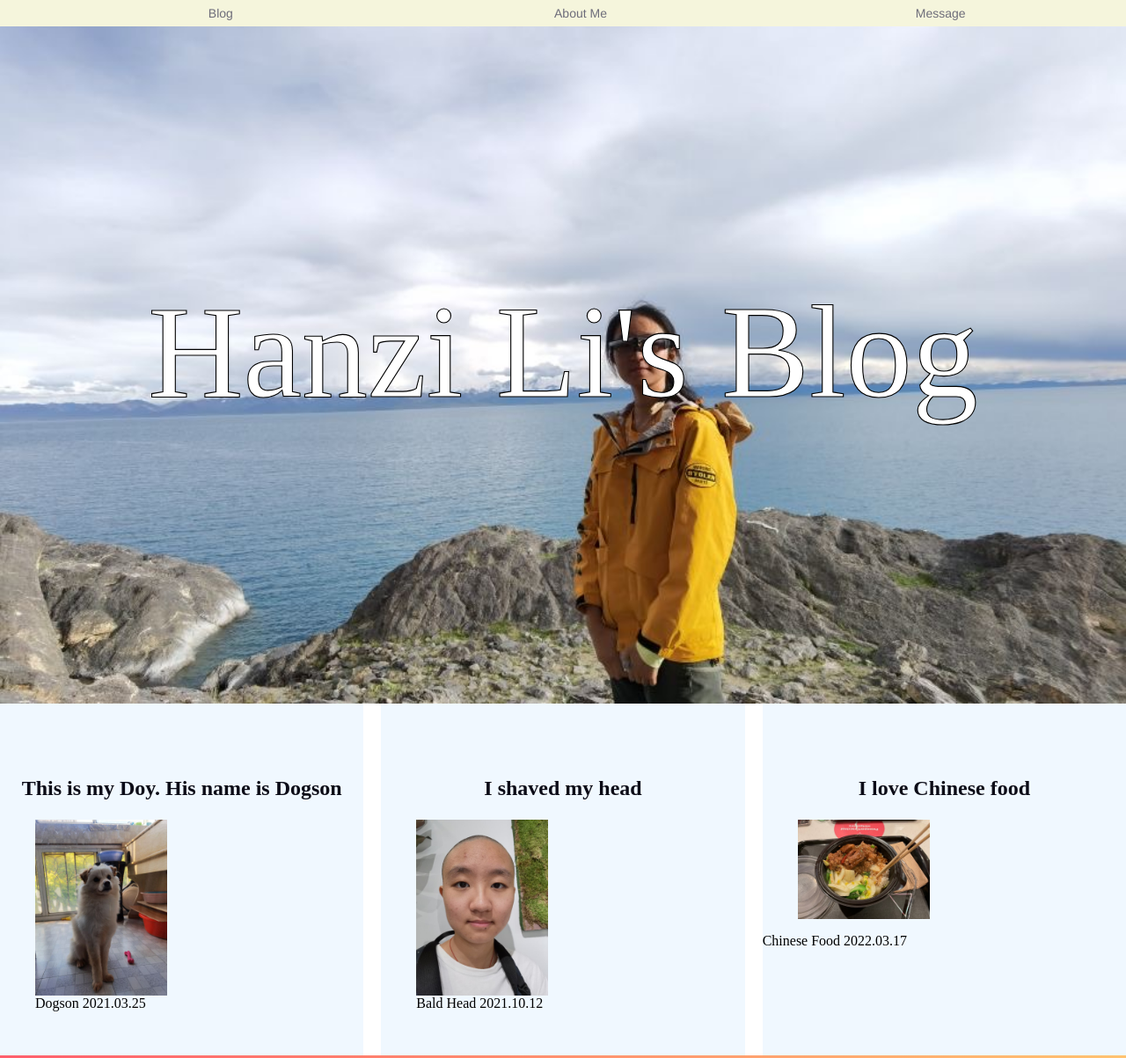
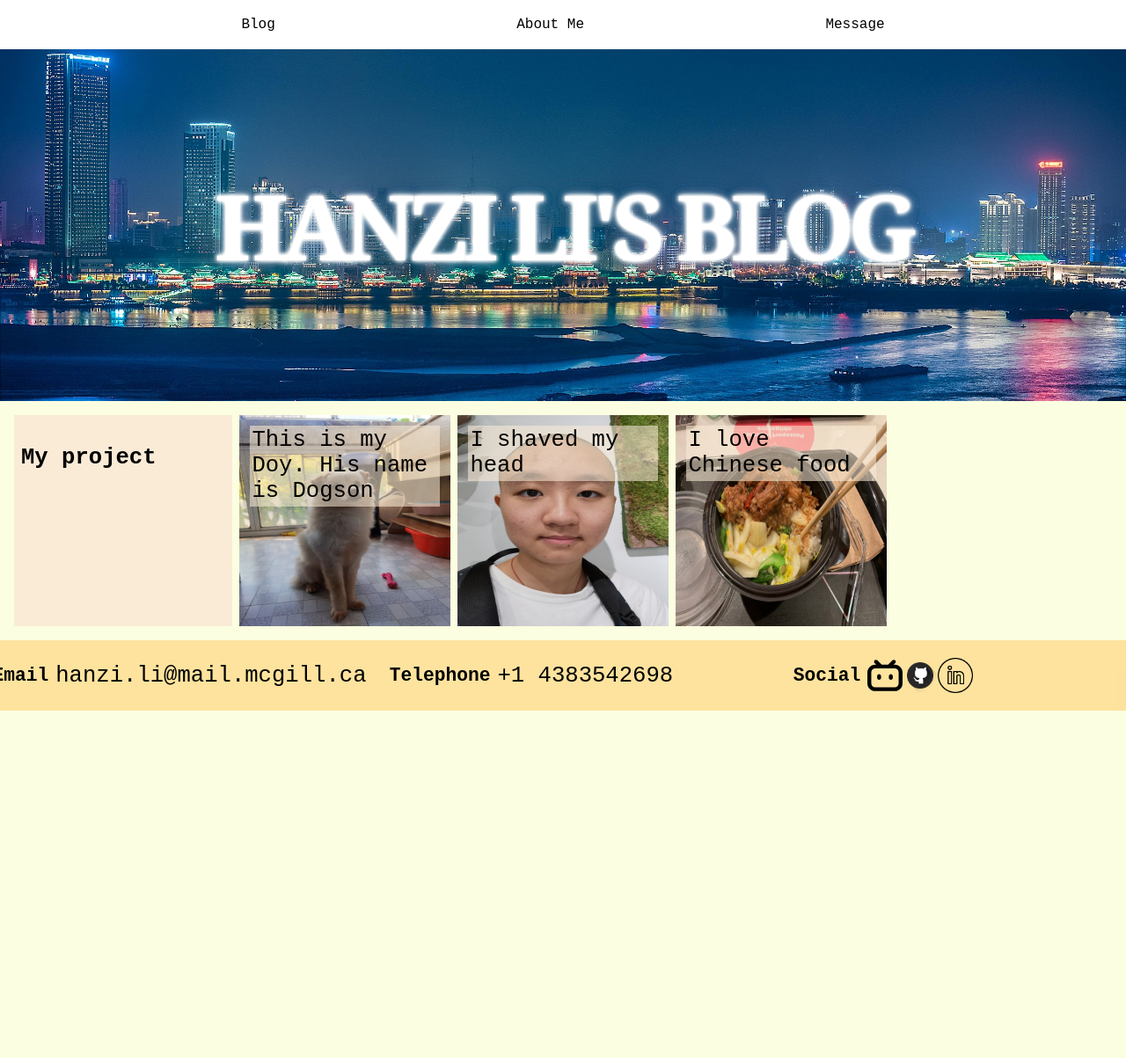
Before and after one commit to hanzili/hanzili.github.io, a plain HTML site: page index.html in a window 1280 px wide. Shown: the top 1203 px of the page at 88% size. After the commit the page ends 808 px from the top, so only its background shows below. Drawn offline with Linux system fonts and the light colour scheme.

Commit message:
add responsive design and updated decoration

```diff
--- a/index.html
+++ b/index.html
@@ -9,49 +9,30 @@
     </head>
     <body>
         <nav>
-            <ul>
-                <li><a href="index.html">Blog</a></li>
-                <li><a href="about_me.html">About Me</a></li>
-                <li><a href="message">Message</a></li>
-            </ul>
+            <a href="index.html">Blog</a>
+            <a href="about_me.html">About Me</a>
+            <a href="message">Message</a>
         </nav>
 
-        <main>
         <div id="introduction">
             <h1>Hanzi Li's Blog</h1>
         </div>
-            <section>
-                <div class="blog">
-                    <article>
+        <main>
+            <section id="projectsection">
+                <h4>My project</h4>
+            </section>
+            <section id="blogsection">
+                <div class="blog" style="background-image: url('resource/picture/dogson.JPG');" >
                     <p>This is my Doy. His name is Dogson</p>
-                    </article>
-                        <figure>
-                            <img src="resource/picture/dogson.JPG" />
-                            <figcaption>Dogson 2021.03.25</figcaption>
-                        </figure>
-
                 </div>
-                <div class="blog">
-                    <article>
+                <div class="blog" style="background-image: url('resource/picture/bald.JPG');" >
                     <p>I shaved my head</p>
-                    </article>
-                        <figure>
-                            <img src="resource/picture/bald.JPG" />
-                            <figcaption>Bald Head 2021.10.12</figcaption>
-                        </figure>
-
                 </div>
-                <div class="blog">
-                    <article>
+                <div class="blog" style="background-image: url('resource/picture/Chinese_Food.JPG');">
                     <p>I love Chinese food</p>
-                    </article>
-                        <figure>
-                            <img src="resource/picture/Chinese_Food.JPG" />
-                        </figure>
-                        <figcaption>Chinese Food 2022.03.17</figcaption>
                 </div>
             </section>
-
+        </main>
         <footer>
             <div class="footer_element">
                 <h5>Email</h5>
@@ -63,13 +44,10 @@
                 </div>
             <div class="footer_element">
                 <h5>Social</h5>
-                <ul>
-                    <li><a href="https://space.bilibili.com/366908163"> <img  src="resource/icon/bilibili.svg" /></a></li>
-                    <li><a href="https://github.com/hanzili"><img src="resource/icon/github.png" /></a></li>
-                    <li><a href="https://www.linkedin.com/in/hanzi-li-mcgill/"><img src="resource/icon/linkedin.png" /></a></li>
-                </ul>
+                <a href="https://space.bilibili.com/366908163"> <img class="icon" src="resource/icon/bilibili.svg" /></a>
+                <a href="https://github.com/hanzili"><img class="icon" src="resource/icon/github.png" /></a>
+                <a href="https://www.linkedin.com/in/hanzi-li-mcgill/"><img class="icon" src="resource/icon/linkedin.png" /></a>
             </div>
         </footer>
-        </main>
     </body>
 </html>
--- a/resource/about_me.css
+++ b/resource/about_me.css
@@ -1,119 +1,82 @@
-nav {
-    display: flex;
-    position:fixed;
-    width:100%;
-    z-index: 1;
+html, body{
+    min-height: 80vh;
+    margin: 0 auto;
 }
 
-nav ul{
-    height: 30px;
-    margin: 0 auto;
-    background-color: beige;
-    display: flex;
-    justify-content: center;
-    align-items: center;
-    width:100%;
+body {
+    background: #effd5f30;
+    font-family: "Courier New";
+    line-height: 4vh;
 }
 
-nav li {
-    width: 33%;
-    text-align: center;
-    display: inline-block;
+
+nav {
+    position: fixed;
+    top: 0;
+    width: 100%;
+    display: flex;
+    flex-flow: row nowrap;
+    justify-content: space-evenly;
+    align-items: center;
+    height: 7vh;
+    background-color: white;
+    text-decoration: none;
+}
+
+a, a:hover, a:focus, a:active {
+    text-decoration: none;
+    color: inherit;
+}
+
+footer{
+    margin-top: auto;
+    font-size: 2vw;
+    display: flex;
+    align-items: center;
+    background-color: #fda50f50;
+    height: 10vh;
+}
+
+.footer_element {
+    width: 50vh;
+    display: flex;
+    align-items: center;
+    justify-content: center;
+}
+
+.footer_element h5{
+    margin: 1vh;
+}
+
+.icon{
+    height: 5vh;
+    margin: 0;
+    padding: 0;
+    margin-top: 1vh;
+}
+
+#container {
+    margin-top: 7vh;
+    display: grid;
+    grid-template-columns: 3fr 7fr;
+    min-height: 83vh;
+}
+
+#picture {
+    grid-column: 1 / span 1;
+    display: flex;
     align-items: center;
 }
 
-nav li a{
-    color: #6e6d7a;
-    font-family: "Haas Grot Text R Web", "Helvetica Neue", Helvetica, Arial, sans-serif;
-    font-size: 14px;
-    font-weight: 500;
-    line-height: 20px;
-    text-decoration: none;
-}
-
-html {
-    height:100%;
-    width: 100%;
-    background-image: url(picture/background.png);
-    background-repeat: no-repeat;
-    background-size: cover;
-    justify-content: center;
-    align-items: center;
-}
-
-body {
-    margin: 0;
-    display: flex;
-    flex-direction: column;
-    min-height: 100vh;
-}
-
-#container {
-    flex: 1;
-    display: flex;
-    height:80%;
-    justify-content: center;
-    background-size:100% 100%;
-}
-
-#picture {
-    justify-content: center;
-    align-items: center;
-    display: flex;
-    width: 30%;
-    height:50%;
-    margin: auto;
-    background:
-        linear-gradient(red, transparent),
-        linear-gradient(to top left, lime, transparent),
-        linear-gradient(to top right, blue, transparent);
-    background-blend-mode: screen;
-}
-
-img {
-    height:100%;
-    width:100%;
-    object-fit: contain;
+#picture img {
+    max-width:100%;
+    max-height:100%;
+    padding: 1vh;
 }
 
 #description {
-    width: 30%;
-    height:50%;
-    margin: auto;
-    font-family: Baskerville,serif;
-    box-sizing: border-box;
-    padding: 50px 50px;
-    background:
-        linear-gradient(to right, #ffafbd, #ffc3a0),
-        linear-gradient(to right, #ffdde1, #ee9ca7 );
+    grid-column: 2 / span 1;
+    padding: 2vh;
+    display: flex;
+    align-items: center;
 }
-
-footer {
-    width: 100%;
-    position: relative;
-    margin-bottom: 0px;
-    background: #ff5f6d;
-    background: -webkit-linear-gradient(to right, #ff5f6d, #ffc371);
-    background: linear-gradient(to right, #ff5f6d, #ffc371);
-    margin-right: auto;
-    margin-left: auto;
-    padding-left: 10px;
-    padding-right: 10px;
-}
-
-.footer_element {
-    box-sizing: border-box;
-    width:33%;
-    display: inline-block;
-}
- .footer_element img {
-     height: 30px;
-     width: 30px;
- }
-.footer_element ul{
-    margin: 0 auto;
-}
-
- .footer_element li{
-    display: inline;
- }
--- a/resource/index.css
+++ b/resource/index.css
@@ -1,140 +1,157 @@
-h1 {
-    font-size: 150px;
-    font-weight: 400;
-    line-height: 1;
-    -webkit-text-stroke: 1.11px black;
-    color: rgb(255, 255, 255);
-    font-family: "merriweatherheavy";
-    -webkit-font-smoothing: antialiased;
+@import url(https://fonts.googleapis.com/css?family=Open+Sans);
+
+body {
+ background: #effd5f30;
+ font-family: "Courier New";
 }
 
-body {
-    margin: 0;
+
+#introduction {
+  text-align: center;
+  font-size: 6.5em;
+  color: #fff;
+  letter-spacing: -7px;
+  font-weight: 700;
+  text-transform: uppercase;
+  animation: blur .75s ease-out infinite;
+  text-shadow: 0px 0px 5px #fff, 0px 0px 7px #fff;
 }
 
+@keyframes blur {
+  from {
+    text-shadow:0px 0px 10px #fff,
+      0px 0px 10px #fff,
+      0px 0px 25px #fff,
+      0px 0px 25px #fff,
+      0px 0px 25px #fff,
+      0px 0px 25px #fff,
+      0px 0px 25px #fff,
+      0px 0px 25px #fff,
+      0px 0px 50px #fff,
+      0px 0px 50px #fff,
+      0px 0px 50px #7B96B8,
+      0px 0px 150px #7B96B8,
+      0px 10px 100px #7B96B8,
+      0px 10px 100px #7B96B8,
+      0px 10px 100px #7B96B8,
+      0px 10px 100px #7B96B8,
+      0px -10px 100px #7B96B8,
+      0px -10px 100px #7B96B8;
+  }
+}
+
+html, body{
+    min-height: 93vh;
+    margin: 0 auto;
+}
+
+
 #introduction {
-    margin: 0 auto;
     display: flex;
     justify-content: center;
     align-items: center;
     box-sizing: border-box;
-    height: 800px;
+    margin-top: 7vh;
+    height: 50vh;
+    background-image: url('picture/Nanchang.jfif') ;
+    background-position: center;
     background-repeat: no-repeat;
     background-size: cover;
-    background-position:50% 50%;
-    background-image: url(picture/cover.JPG);
 }
 
-#introduction h1{
-    position: relative;
-    width:100%;
-    text-align: center;
+#introduction h1 {
+    font-family: Georgia, serif;
+    font-size: 8vw;
+    color: white;
+}
+
+#blogsection {
+    display: flex;
+    flex-flow: row wrap;
+    grid-column: 2 / span 1;
+    width: 100%;
+    gap: 1vh;
+}
+
+.blog {
+    width: 30vh;
+    height: 30vh;
+    background-size: 100% 100%;
+}
+
+.blog p {
+    margin: 5%;
+    padding: 1%;
+    background-color:#faebd790;
+    font-size: 2vw;
+    color: black;
+}
+
+footer{
+    margin-top: auto;
+    font-size: 2vw;
 }
 
 nav {
+    position: fixed;
+    top: 0;
+    width: 100%;
     display: flex;
-    position:fixed;
-    width:100%;
-    z-index: 1;
-}
-
-nav ul{
-    height: 30px;
-    margin: 0 auto;
-    background-color: beige;
-    display: flex;
-    justify-content: center;
+    flex-flow: row nowrap;
+    justify-content: space-evenly;
     align-items: center;
-    width:100%;
-}
-
-nav li {
-    width: 33%;
-    text-align: center;
-    display: inline-block;
-    align-items: center;
-}
-
-nav li a{
-    color: #6e6d7a;
-    font-family: "Haas Grot Text R Web", "Helvetica Neue", Helvetica, Arial, sans-serif;
-    font-size: 14px;
-    font-weight: 500;
-    line-height: 20px;
+    height: 7vh;
+    background-color: white;
     text-decoration: none;
 }
 
-
-
-.blog {
-    box-sizing: border-box;
-    display: inline-block;
-    width: 33%;
-    height:100%;
-    padding: 60px 0;
-    background-color: aliceblue;
+a, a:hover, a:focus, a:active {
+    text-decoration: none;
+    color: inherit;
 }
 
-.blog figure img{
-    display: flex;
-    width: auto;
-    height: auto;
-    max-width: 150px;
-    max-height: 200px;
+main {
+    display: grid;
+    grid-template-columns: 2fr 8fr;
+    grid-template-rows: 1fr;
+    gap: 1vh;
+    margin: 2vh;
 }
 
-.blog figurecaption{
-    align-self: flex-end;
-    border-left: 1px solid rgba(255, 8, 8, 0.15);
-    font-family: "source_sans_proregular";
-    font-size: 15px;
-    color: black;
-    -webkit-font-smoothing: antialiased;
-    padding-left: 8px;
-    margin-left: 6px;
-
-}
-
-.blog article{
-    width: 100%;
-    text-align: center;
-    font-weight: bolder;
-    color: #0c0c17;
-    font-family: "source_sans_probold";
-    font-size: 24px;
-    line-height: 24px;
-    -webkit-font-smoothing: antialiased;
-}
-
-section{
+footer{
+    margin-top: auto;
+    font-size: 2vw;
     display: flex;
-    height: 400px;
-    gap: 10px 20px;
-}
-
-footer {
-    background: #ff5f6d;
-    background: -webkit-linear-gradient(to right, #ff5f6d, #ffc371);
-    background: linear-gradient(to right, #ff5f6d, #ffc371);
-    margin-right: auto;
-    margin-left: auto;
-    padding-left: 10px;
-    padding-right: 10px;
+    align-items: center;
+    background-color: #fda50f50;
+    height: 10vh;
 }
 
 .footer_element {
-    box-sizing: border-box;
-    width:33%;
-    display: inline-block;
-}
- .footer_element img {
-     height: 30px;
-     width: 30px;
- }
-.footer_element ul{
-    margin: 0 auto;
+    width: 50vh;
+    display: flex;
+    align-items: center;
+    justify-content: center;
 }
 
- .footer_element li{
-    display: inline;
- }
+.footer_element h5{
+    margin: 1vh;
+}
+
+.icon{
+    height: 5vh;
+    margin: 0;
+    padding: 0;
+    margin-top: 1vh;
+}
+
+#projectsection {
+    background-color: antiquewhite;
+    grid-column: 1 / span 1;
+    display: flex;
+}
+
+h4 {
+    padding-left: 1vh;
+    font-size: 2vw;
+}
```
Also changed, not shown: about_me.html (+12 -16 lines), resource/picture/Nanchang.jfif (added). Lines whose indentation alone changed are shown as unchanged.
